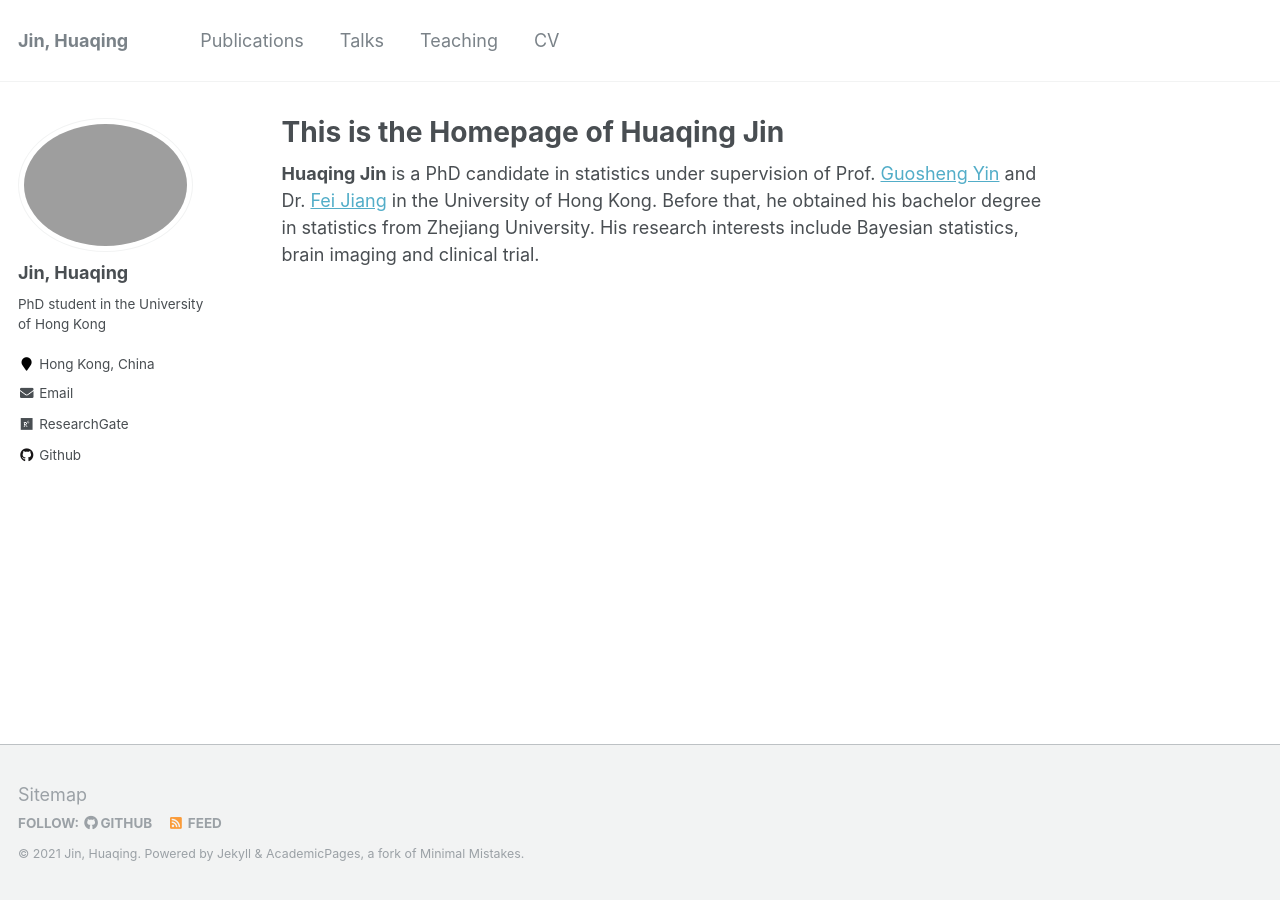
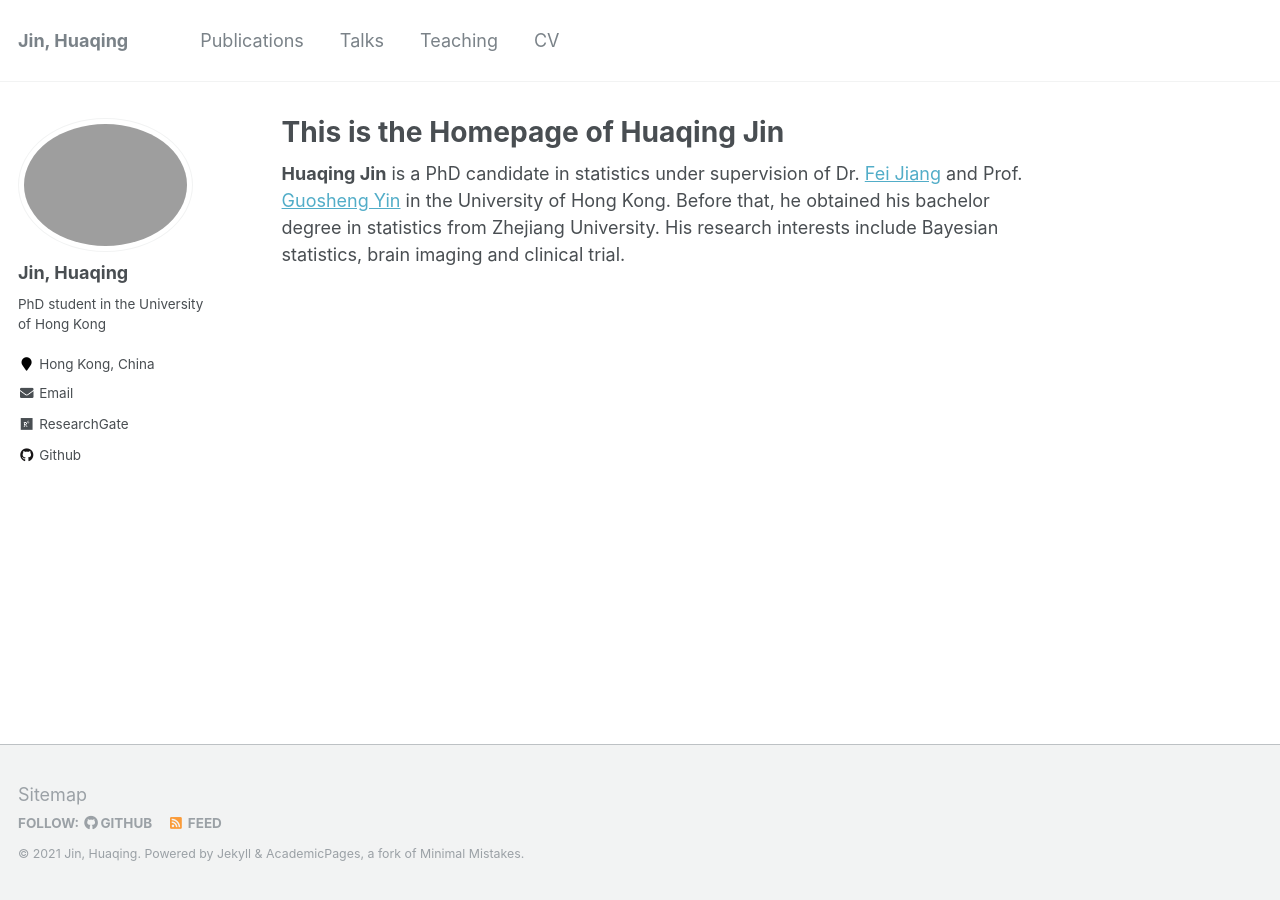
Before and after one commit to JINhuaqing/jinhuaqing.github.io, a Jekyll site: the page built from _pages/about.md, in a window 1280 px wide. Built offline with Jekyll 4.4.1, drawn with Linux system fonts in a browser that asks for light colours.

Commit message:
fix typos

```diff
--- a/_pages/about.md
+++ b/_pages/about.md
@@ -10,6 +10,8 @@ redirect_from:
 
 
 
-**Huaqing Jin** is a PhD candidate in statistics under supervision of Prof. [Guosheng Yin](https://web.hku.hk/~gyin/) and Dr. [Fei Jiang](https://jianglab.ucsf.edu/home) in the University of Hong Kong.
+**Huaqing Jin** is a PhD candidate in statistics under supervision of
+Dr. [Fei Jiang](https://jianglab.ucsf.edu/home) and
+Prof. [Guosheng Yin](https://web.hku.hk/~gyin/) in the University of Hong Kong.
 Before that, he obtained his bachelor degree in statistics from Zhejiang University.
 His research interests include Bayesian statistics, brain imaging and clinical trial.
```
Also changed, not shown: _pages/publications.md (+1 -2 lines).
